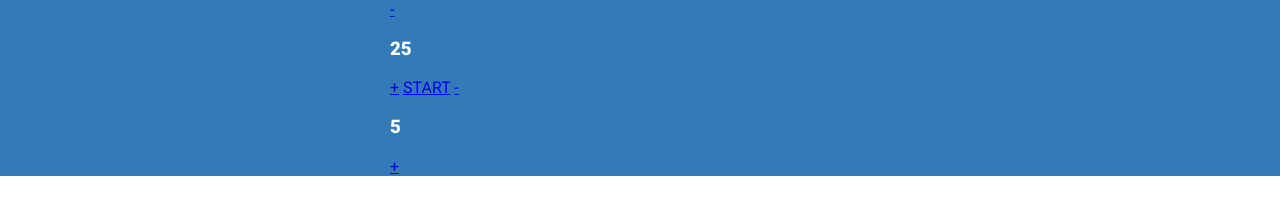
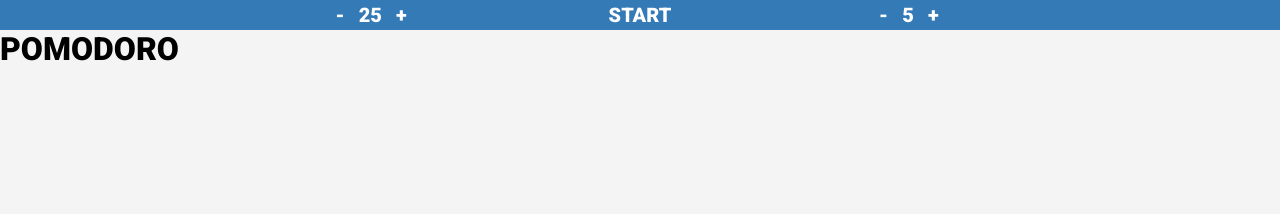
Before and after one commit to lugDroid/pomodoro, a plain HTML site: page index.html in a window 1280 px wide. Drawn offline with Linux system fonts and the light colour scheme.

Commit message:
top-panel css style fixed

```diff
--- a/css/styles.css
+++ b/css/styles.css
@@ -1,42 +1,72 @@
 /*@import url(https://fonts.googleapis.com/css?family=Roboto:400,900);*/
 
-html {
-/*  height: 100%;*/
+* {
+  margin: 0;
+  padding: 0;
+  box-sizing: border-box;
 }
 
 body {
   font-family: 'Roboto', sans-serif;
-/*  height: 100%;
-  width: 100%;
-  margin: 0;*/
+  background-color: #f4f4f4;
+}
+
+a {
+  text-decoration: none;
+  color: #fff;
+
 }
 
 .top-panel {
+  background-color: #337AB7;
   color: #fff;
-  background-color: #337AB7;
-  position: fixed;
-  top: 0;
-  left: 0;
-  width: 100%;
+  text-align: center;
+  font-size: 20px;
+  font-weight: bold;
 }
 
 .container {
-  max-width: 500px;
+  width: 60%;
+  height: 100%;
   margin: 0 auto;
 }
 
-.presets a {
-  margin: 0 10px;
+.top-panel p {
+  display: inline-block;
+  margin: 3px 2%;
 }
 
-.presets h3 {
-  display: inline;
-  margin: 0 10px;
+.top-panel a {
+  margin: 3px 2%;
 }
 
-.start-btn {
-  width: 200px;
+#pomodoro-preset {
+  float: left;
+  width: 30%;
 }
+
+#start-stop {
+  display: inline-block;
+}
+
+#rest-preset {
+  float: right;
+  width: 30%;
+}
+
+@media(max-width: 600px) {
+  #pomodoro-preset {
+    width: 100%;
+    float: none;
+  }
+
+  #rest-preset {
+    width: 100%;
+    float: none;
+  }
+}
+
+/* Old styles */
 
 /*
 h3 {
--- a/index.html
+++ b/index.html
@@ -21,15 +21,23 @@
 
     <div class="container">
 
-      <a href="#" id="sub-pom-btn">-</a>
-      <h3 href="#"  id="pomodoro"></h3>
-      <a href="#" id="add-pom-btn">+</a>
+      <div id="pomodoro-preset">
 
-      <a href="#" class="start-btn" id="start-stop">START</a>
+        <a href="#" id="sub-pom-btn">-</a>
+        <p id="pomodoro"></p>
+        <a href="#" id="add-pom-btn">+</a>
 
-      <a href="#" id="sub-rest-btn">-</a>
-      <h3 href="#"  id="rest"></h3>
-      <a href="#" id="add-rest-btn">+</a>
+      </div>
+
+      <a href="#" id="start-stop">START</a>
+
+      <div id="rest-preset">
+
+        <a href="#" id="sub-rest-btn">-</a>
+        <p id="rest"></p>
+        <a href="#" id="add-rest-btn">+</a>
+
+      </div>
 
     </div>
 
```
